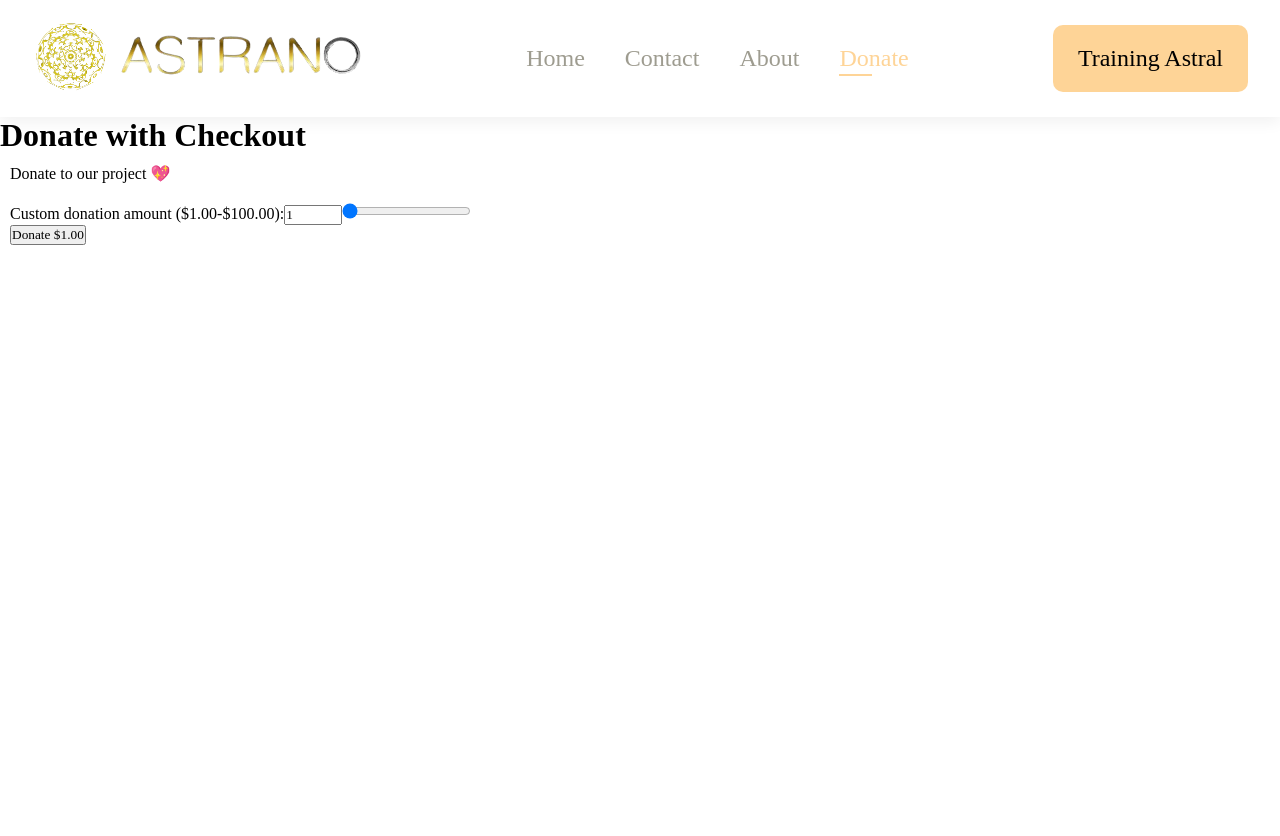
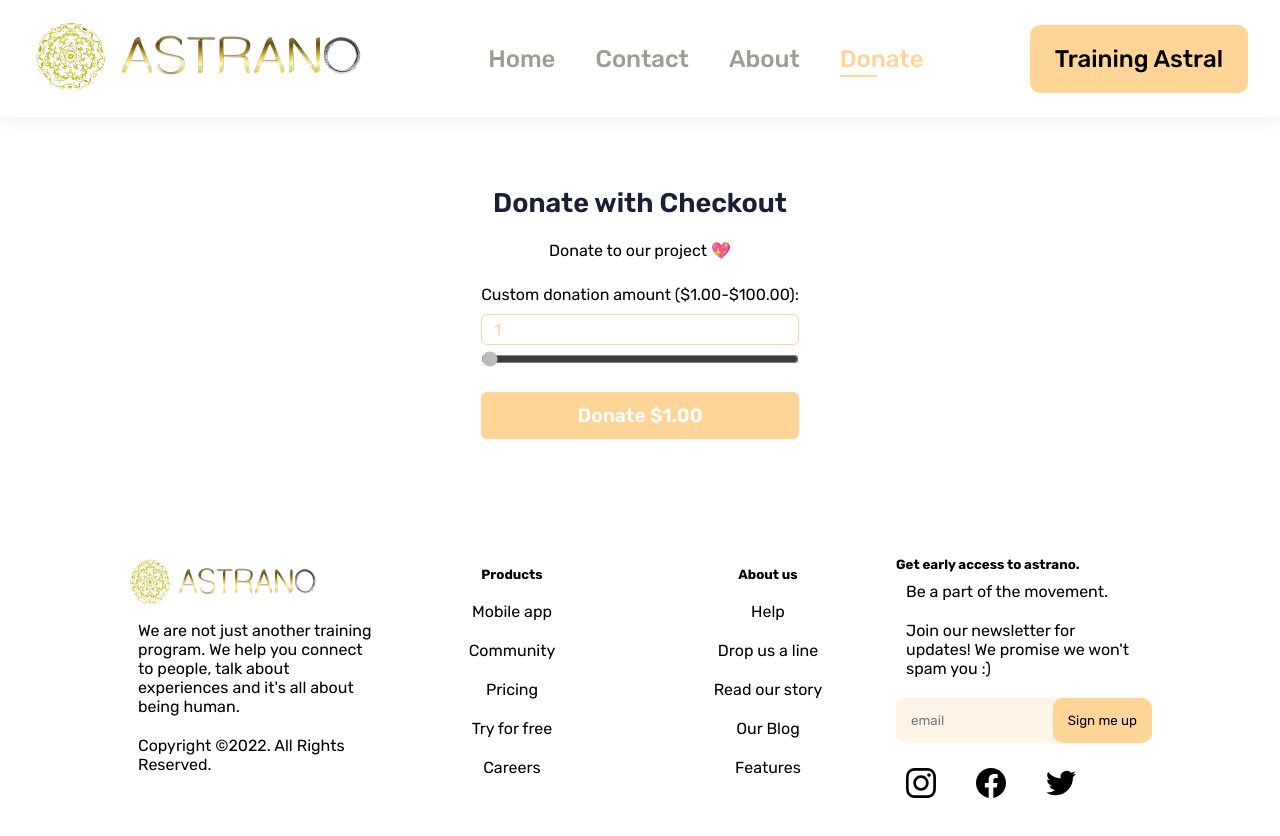
Before and after one commit to adambenaceur/donation-app, a Next.js app: page /donate in a window 1280 px wide. Shown: the top 836 px of the page. Before the commit the page ends 800 px from the top, so only its background shows below. Built offline with nearby package versions, Linux system fonts and the light colour scheme.

Commit message:
added donation page! :)

```diff
--- a/components/CustomDonationInput.tsx
+++ b/components/CustomDonationInput.tsx
@@ -36,6 +36,7 @@
       onChange={onChange}
     ></input>
     <input
+      className={className}
       type="range"
       name={name}
       value={value}
--- a/pages/api/checkout_sessions/index.ts
+++ b/pages/api/checkout_sessions/index.ts
@@ -33,7 +33,7 @@
           },
         ],
         success_url: `${req.headers.origin}/result?session_id={CHECKOUT_SESSION_ID}`,
-        cancel_url: `${req.headers.origin}/donate-with-checkout`,
+        cancel_url: `${req.headers.origin}/donate`,
       }
       const checkoutSession: Stripe.Checkout.Session =
         await stripe.checkout.sessions.create(params)
--- a/pages/donate.tsx
+++ b/pages/donate.tsx
@@ -1,5 +1,7 @@
 import type { NextPage } from 'next'
+import Head from 'next/head'
 import CheckoutForm from '../components/CheckoutForm'
+import Footer from '../components/Footer'
 import Header from '../components/Header'
 
 
@@ -7,11 +9,23 @@
 
   return (
 
-      <div className="page-container">
+      <div>
+        <Head>
+          <title>Astrano</title>
+          <meta name="description" content="Generated by create next app" />
+          <link rel="icon" href="/favicon.ico" />
+          <link href="https://fonts.googleapis.com/css2?family=Merriweather:wght@300;400&family=Roboto+Mono:wght@100;200;300;400;500;600;700&family=Roboto:wght@300;400;500;700;900&family=Rubik:wght@300;400;500;600;700;800;900&display=swap" rel="stylesheet"></link>
+        </Head>
         <Header/>
-        <h1>Donate with Checkout</h1>
-        <p>Donate to our project 💖</p>
-        <CheckoutForm />
+        <div className='donationHero'>
+          <div className="page-container">
+            <h1>Donate with Checkout</h1>
+            <p>Donate to our project 💖</p>
+
+            <CheckoutForm />
+          </div>
+        </div>
+        <Footer/>
       </div>
 
   )
--- a/styles.css
+++ b/styles.css
@@ -1,3 +1,19 @@
+:root {
+    --body-color: #fcfdfe;
+    --checkout-color: #fed497;
+    --elements-color: #fff4e6;
+    --body-font-family: -apple-system, BlinkMacSystemFont, 'Segoe UI', Roboto,
+      sans-serif;
+    --h1-color: #1a1f36;
+    --h2-color: #7b818a;
+    --h3-color: #a3acb9;
+    --radius: 6px;
+    --container-width-max: 1280px;
+    --page-width-max: 600px;
+    --transition-duration: 2s;
+  }
+
+
 .header {
     display: flex;
     flex-direction: row;
@@ -156,7 +172,7 @@
     height: 50px
 }
 
-.footer-section-4 h5, p, form {
+.footer-form{
     padding: 10px;
 }
 .footer-section-4 {
@@ -563,3 +579,116 @@
 .abouthero-text p {
     text-align:justify
     }
+
+
+/* CheckoutForm */
+
+
+
+.donationHero {
+    display:flex;
+    justify-content: center;
+    margin:5%;
+
+}
+
+.container {
+    max-width: var(--container-width-max);
+    padding: 45px 25px;
+    display: flex;
+    flex-direction: column;
+    justify-content: center;
+    align-items: center;
+}
+
+.page-container {
+    width:50%;
+    display: flex;
+    flex-direction: column;
+    align-items: center;
+    justify-content: center;
+  }
+
+  .donationHero form {
+    margin:2.5%;
+  }
+
+  h1 {
+    font-weight: 600;
+    color: var(--h1-color);
+    margin: 6px 0 12px;
+    font-size: 27px;
+    line-height: 32px;
+  }
+
+  h1 span.light {
+    color: var(--h3-color);
+  }
+
+
+
+
+
+  .error-message {
+    color: #ef2961;
+  }
+
+  .FormRow,
+  fieldset,
+  input[type='number'],
+  input[type='text'] {
+    border-radius: var(--radius);
+    padding: 5px 12px;
+    width: 100%;
+    background: #fff;
+    appearance: none;
+    font-size: 16px;
+    margin-top: 10px;
+  }
+
+  input[type='range'] {
+    margin: 5px 0;
+    width: 100%;
+    overflow: hidden;
+    outline:none;
+    accent-color: #bcbcbc;
+    background-color: rgb(191, 144, 144);
+  }
+
+  .checkout-style-background {
+    border-radius: var(--radius);
+    color: white;
+    font-size: larger;
+    border: 0;
+    padding: 12px 16px;
+    font-weight: 600;
+    cursor: pointer;
+    transition: all 0.2s ease;
+    display: block;
+    width: 100%;
+  }
+  .checkout-style-background:disabled {
+    opacity: 0.5;
+    cursor: not-allowed;
+  }
+
+  .elements-style {
+    color: var(--elements-color);
+    border: 1px solid var(--elements-color);
+  }
+
+
+  .checkout-style {
+    color: var(--checkout-color);
+    border: 1px solid var(--checkout-color);
+    outline: none;
+    display:flex;
+    flex-direction: column;
+
+
+
+  }
+  .checkout-style-background {
+    background: var(--checkout-color);
+    transition: box-shadow var(--transition-duration);
+  }
```
